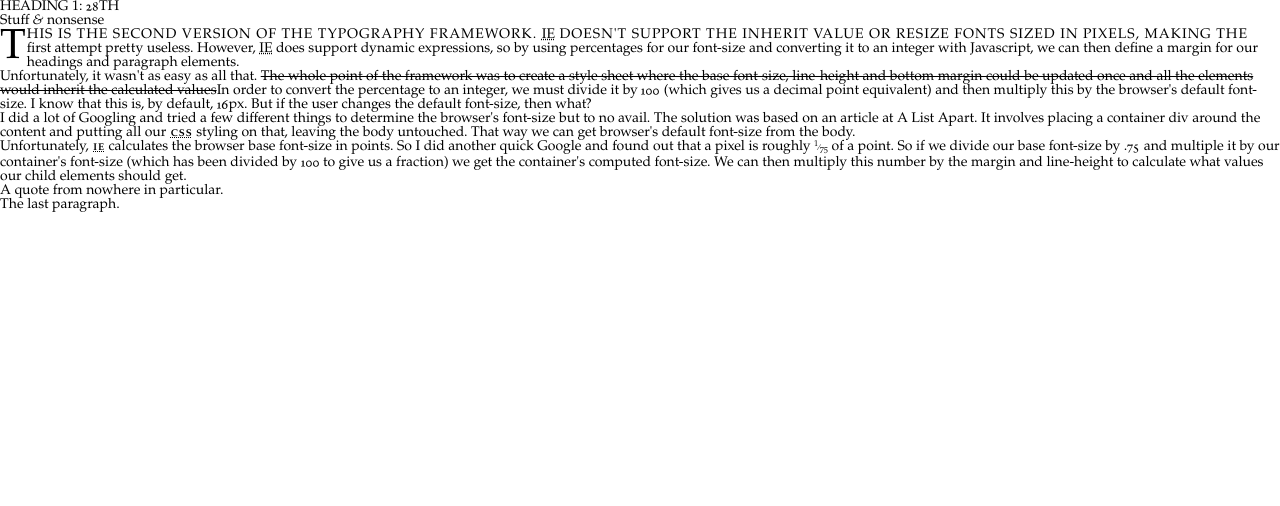
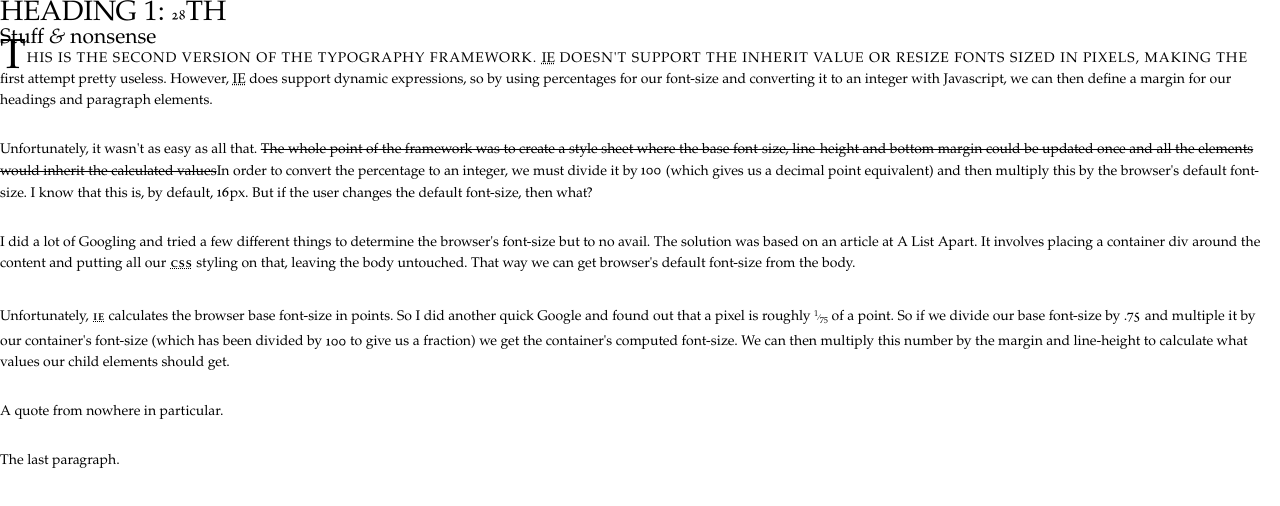
Before and after one commit to jamesnicholls/css-lib, a plain HTML site: page demos/advanced-typography.html in a window 1280 px wide. Drawn offline with Linux system fonts and the light colour scheme; a script that the page names is missing.

Commit message:
Added vertical rhythm css to typography demo

```diff
--- a/css/typography.css
+++ b/css/typography.css
@@ -15,8 +15,8 @@
     font-style: italic;
 }
 
-.number {
-    vertical-align: text-top;
+.cufon {
+    vertical-align: super;
 }
 
 .fraction {
--- a/css/vertical-rhythm.css
+++ b/css/vertical-rhythm.css
@@ -9,14 +9,14 @@
 IE 6 and below will not resize text in pixels or support the 'inherit' value.
 */
 
-body {
+/*body {
     font-size: 14px;
     line-height: 21px;
-	margin-bottom: 1.5em;
+    margin-bottom: 1.5em;*/
     /*/background: url(../img/gridbg.gif);/**/ /* For testing purposes only, remove before going live. */
-}
+/*}*/
 
-div, h1, h2, h3, h4, h5, h6, p, ol, ul {
+.manuscript div, h1, h2, h3, h4, h5, h6, p, ol, ul {
     margin-bottom: inherit;
 }
 
--- a/demos/advanced-typography.html
+++ b/demos/advanced-typography.html
@@ -5,18 +5,29 @@
     <meta http-equiv="Content-Type" content="text/html; utf-8">
     <title>Advanced typography example</title>
     <link href="../css/reset.css" type="text/css" rel="stylesheet">
-    <link href="../css/vertical_rhythm.css" type="text/css" rel="stylesheet">
+    <link href="../css/vertical-rhythm.css" type="text/css" rel="stylesheet">
     <link href="../css/typography.css" type="text/css" rel="stylesheet">
     <style type = "text/css">
       body {
         font-family: Palatino, Georgia, sans-serif;
         font-size: 14px;
       }
+
+      .manuscript {
+        font-size: 14px;
+        line-height: 21px;
+        margin-bottom: 1.5em;
+      }
+
+      .number {
+        font-size: 16px;
+      }
     </style>
     <script src="../js/cufon-yui.js" type="text/javascript"></script>
     <script src="typography/ArnoPro_textfigures.font.js" type="text/javascript"></script>
     <script src="../js/textresizedetector.js" type="text/javascript"></script>
     <script type="text/javascript">
+      // TODO Move this to a separate script
       Cufon.replace('.number');
 
       TextResizeDetector.TARGET_ELEMENT_ID = 'bod';
@@ -32,7 +43,7 @@
     </script>
   </head>
 
-  <body>
+  <body id="bod">
     <div class="mod">
       <div class="hdr"></div>
       <h1>Heading 1: <span class="number">28</span><span class="ord">th</span></h1>
```
Lines whose indentation alone changed are shown as unchanged.
